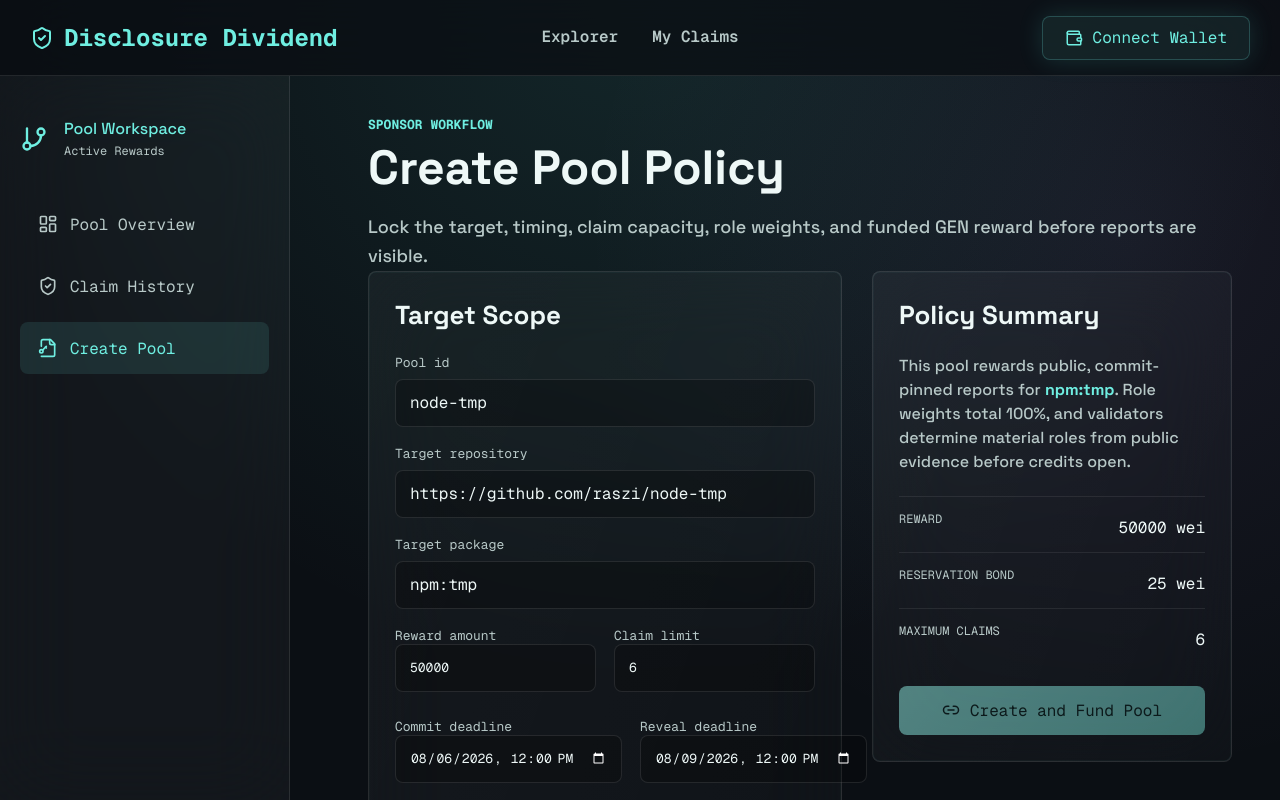
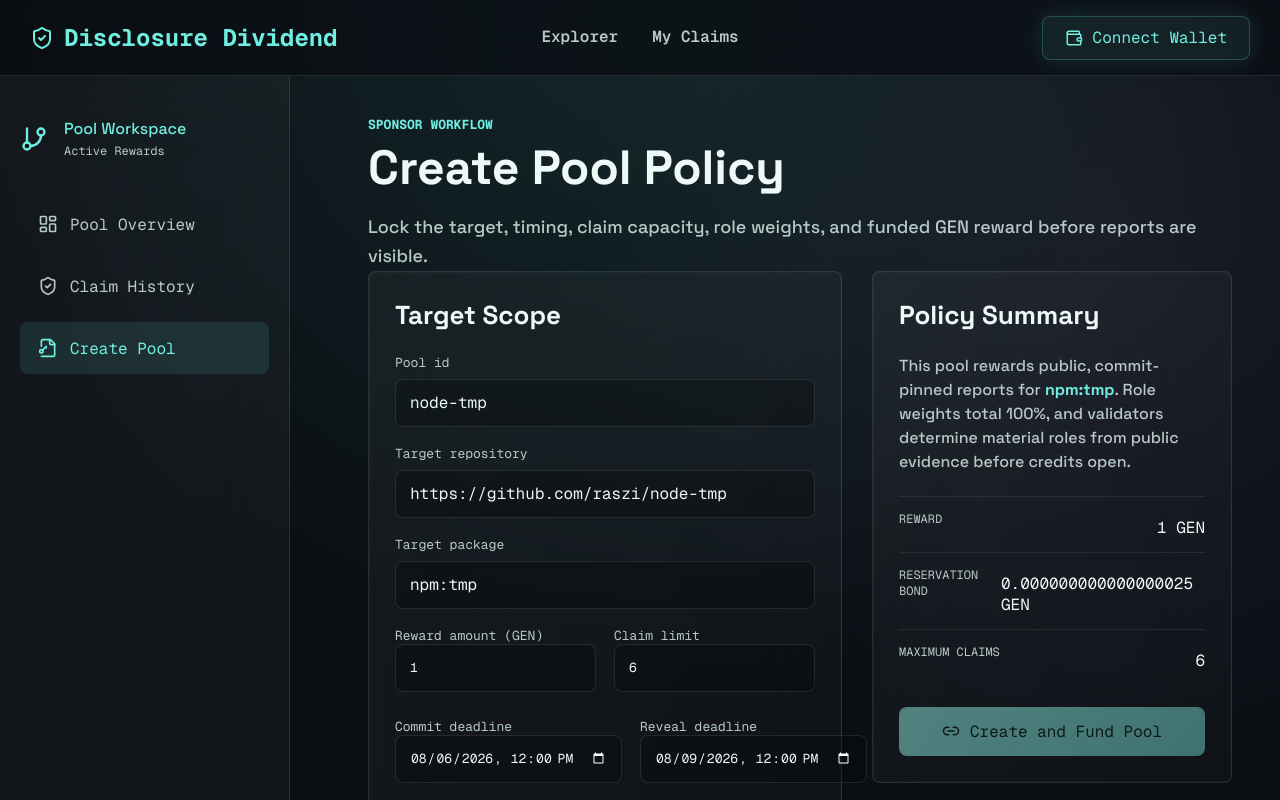
Before and after one commit to duclucky/disclosure-dividend, a React (Vite) app in the folder frontend/: page / in a window 1280 px wide. Both pictures are taken after a click on the button "Create Pool". Shown: the top 800 px of the page. Built offline with nearby package versions, Linux system fonts and the light colour scheme; what genlayer-js would draw is missing.

Commit message:
Display GenLayer token amounts in GEN

```diff
--- a/frontend/src/App.tsx
+++ b/frontend/src/App.tsx
@@ -110,6 +110,34 @@ const statusLabels: Record<PoolStatus, string> = {
   CANCELLED: "Pool closed and funds returned",
 };
 
+const genWeiFactor = 10n ** 18n;
+
+function formatWeiAsGen(value: string | bigint | undefined) {
+  try {
+    const wei = typeof value === "bigint" ? value : BigInt(value || "0");
+    const whole = wei / genWeiFactor;
+    const fraction = wei % genWeiFactor;
+    if (fraction === 0n) return `${whole.toString()} GEN`;
+    const fractionText = fraction.toString().padStart(18, "0").replace(/0+$/, "");
+    return `${whole.toString()}.${fractionText} GEN`;
+  } catch {
+    return "0 GEN";
+  }
+}
+
+function parseGenInputToWei(value: string): bigint | null {
+  const trimmed = value.trim();
+  const match = /^(\d+)(?:\.(\d{1,18}))?$/.exec(trimmed);
+  if (!match) return null;
+  try {
+    const whole = BigInt(match[1]);
+    const fraction = BigInt((match[2] ?? "").padEnd(18, "0") || "0");
+    return whole * genWeiFactor + fraction;
+  } catch {
+    return null;
+  }
+}
+
 function poolFromContract(pool: PoolView): UiPool {
   return {
     id: pool.pool_id,
@@ -117,7 +145,7 @@ function poolFromContract(pool: PoolView): UiPool {
     packageName: pool.target_package,
     issue: pool.ghsa_id ? `${pool.ghsa_id} disclosure` : "Disclosure source pending",
     status: pool.status,
-    reward: `${pool.reward_wei} wei`,
+    reward: formatWeiAsGen(pool.reward_wei),
     rewardWei: pool.reward_wei,
     reservationBondWei: pool.reservation_bond_wei,
     deadline: pool.status === "COMMIT_OPEN" ? `Commit closes ${pool.commit_deadline}` : statusLabels[pool.status],
@@ -407,8 +435,8 @@ function Header({
             <h2>{wallet.walletName || "Browser Wallet"}</h2>
             <p className="wallet-address">{account}</p>
             <div className="wallet-balance">
-              <span>Native balance</span>
-              <strong>{wallet.balanceBusy ? "Loading..." : `${wallet.balanceWei || "0"} wei`}</strong>
+              <span>GenLayer native token</span>
+              <strong>{wallet.balanceBusy ? "Loading..." : formatWeiAsGen(wallet.balanceWei || "0")}</strong>
             </div>
             <button className="logout-button" type="button" onClick={wallet.logout}>
               Logout
@@ -674,7 +702,7 @@ function PoolWorkspace({
                 <label htmlFor="commitment">Commitment digest</label>
                 <input id="commitment" value={commitment} onChange={(event) => setCommitment(event.target.value)} placeholder="64-character sha256 digest" />
                 <label htmlFor="bond">Reservation bond</label>
-                <input id="bond" value={`${pool.reservationBondWei} wei`} readOnly />
+                <input id="bond" value={formatWeiAsGen(pool.reservationBondWei)} readOnly />
                 <button className="primary-cta" type="button" onClick={onSeal} disabled={!canSeal || commitment.length !== 64}>
                   <Fingerprint size={18} aria-hidden="true" />
                   Seal My Report
@@ -714,7 +742,7 @@ function PoolWorkspace({
 
 function Account({ wallet }: { wallet: ReturnType<typeof useWallet> }) {
   const [accountView, setAccountView] = useState<AccountView | null>(null);
-  const [amountWei, setAmountWei] = useState("");
+  const [amountGen, setAmountGen] = useState("");
   const [status, setStatus] = useState("");
   const [busy, setBusy] = useState(false);
 
@@ -738,7 +766,9 @@ function Account({ wallet }: { wallet: ReturnType<typeof useWallet> }) {
     setBusy(true);
     setStatus("Submitting withdrawal...");
     try {
-      await withdrawCredit(wallet.account, amountWei || accountView?.creditWei || "0");
+      const requestedWei = amountGen.trim() ? parseGenInputToWei(amountGen)?.toString() : accountView?.creditWei || "0";
+      if (!requestedWei) throw new Error("Enter a valid GEN amount");
+      await withdrawCredit(wallet.account, requestedWei);
       setStatus("Withdrawal accepted and finalized.");
       await refresh();
     } catch (err) {
@@ -752,7 +782,7 @@ function Account({ wallet }: { wallet: ReturnType<typeof useWallet> }) {
   const hasLiveAccount = Boolean(configuredContractAddress && wallet.account && accountView);
   const showDesignAccount = !configuredContractAddress;
   const creditWei = parseWeiInput(accountView?.creditWei ?? "0") ?? 0n;
-  const requestedWithdrawWei = amountWei.trim() ? parseWeiInput(amountWei) : creditWei;
+  const requestedWithdrawWei = amountGen.trim() ? parseGenInputToWei(amountGen) : creditWei;
   const canWithdraw = Boolean(
     hasLiveAccount &&
       !busy &&
@@ -785,7 +815,7 @@ function Account({ wallet }: { wallet: ReturnType<typeof useWallet> }) {
                     <p>{claim.report_url || "Report remains sealed until reveal."}</p>
                   </div>
                   <dl>
-                    <div><dt>Bond credit</dt><dd>{claim.bond_wei} wei</dd></div>
+                    <div><dt>Bond credit</dt><dd>{formatWeiAsGen(claim.bond_wei)}</dd></div>
                     <div><dt>Status</dt><dd>{claim.outcome}</dd></div>
                     <div><dt>Pool</dt><dd>{claim.pool_id}</dd></div>
                   </dl>
@@ -829,7 +859,7 @@ function Account({ wallet }: { wallet: ReturnType<typeof useWallet> }) {
           <aside className="credit-card glass">
             <h2>Credit Summary</h2>
             <p>Total available balance</p>
-            <strong>{hasLiveAccount ? `${accountView?.creditWei ?? "0"} wei` : showDesignAccount ? "4,475 GEN" : "0 wei"}</strong>
+            <strong>{hasLiveAccount ? formatWeiAsGen(accountView?.creditWei) : showDesignAccount ? "4,475 GEN" : "0 GEN"}</strong>
             <dl>
               <div><dt>Refundable bonds</dt><dd>{hasLiveAccount ? "Included above" : showDesignAccount ? "25 GEN" : "Canonical view"}</dd></div>
               <div><dt>Reward credits</dt><dd>{hasLiveAccount ? "Canonical view" : showDesignAccount ? "4,450 GEN" : "Canonical view"}</dd></div>
@@ -837,8 +867,8 @@ function Account({ wallet }: { wallet: ReturnType<typeof useWallet> }) {
             </dl>
             {hasLiveAccount ? (
               <>
-                <label htmlFor="withdrawAmount">Withdraw amount</label>
-                <input id="withdrawAmount" value={amountWei} onChange={(event) => setAmountWei(event.target.value)} placeholder={accountView?.creditWei ?? "0"} />
+                <label htmlFor="withdrawAmount">Withdraw amount (GEN)</label>
+                <input id="withdrawAmount" inputMode="decimal" value={amountGen} onChange={(event) => setAmountGen(event.target.value)} placeholder={formatWeiAsGen(accountView?.creditWei).replace(" GEN", "")} />
               </>
             ) : null}
             <button className="primary-cta" type="button" onClick={onWithdraw} disabled={!canWithdraw}>
@@ -861,9 +891,9 @@ function CreatePool({ wallet, onCreated }: { wallet: ReturnType<typeof useWallet
     poolId: "node-tmp",
     targetRepository: "https://github.com/raszi/node-tmp",
     targetPackage: "npm:tmp",
-    rewardWei: "50000",
+    rewardGen: "1",
     claimLimit: "6",
-    reservationBondWei: "25",
+    reservationBondGen: "0.000000000000000025",
     commitDeadline: "2026-08-06T12:00",
     revealDeadline: "2026-08-09T12:00",
   });
@@ -881,6 +911,9 @@ function CreatePool({ wallet, onCreated }: { wallet: ReturnType<typeof useWallet
     setBusy(true);
     setStatus("Submitting funded pool...");
     try {
+      const rewardWei = parseGenInputToWei(form.rewardGen);
+      const reservationBondWei = parseGenInputToWei(form.reservationBondGen);
+      if (rewardWei === null || reservationBondWei === null) throw new Error("Enter valid GEN amounts");
       await createPool(wallet.account, {
         poolId: form.poolId,
         targetRepository: form.targetRepository,
@@ -889,8 +922,8 @@ function CreatePool({ wallet, onCreated }: { wallet: ReturnType<typeof useWallet
         claimLimit: Number(form.claimLimit),
         commitDeadline: isoUtc(form.commitDeadline),
         revealDeadline: isoUtc(form.revealDeadline),
-        reservationBondWei: form.reservationBondWei,
-        rewardWei: form.rewardWei,
+        reservationBondWei: reservationBondWei.toString(),
+        rewardWei: rewardWei.toString(),
       });
       setStatus("Pool accepted and finalized. Refreshing explorer.");
       await onCreated();
@@ -921,8 +954,8 @@ function CreatePool({ wallet, onCreated }: { wallet: ReturnType<typeof useWallet
             <input id="targetPackage" value={form.targetPackage} onChange={(event) => updateForm("targetPackage", event.target.value)} />
             <div className="form-split">
               <label htmlFor="rewardAmount">
-                Reward amount
-                <input id="rewardAmount" inputMode="numeric" value={form.rewardWei} onChange={(event) => updateForm("rewardWei", event.target.value)} />
+                Reward amount (GEN)
+                <input id="rewardAmount" inputMode="decimal" value={form.rewardGen} onChange={(event) => updateForm("rewardGen", event.target.value)} />
               </label>
               <label htmlFor="claimLimit">
                 Claim limit
@@ -960,8 +993,8 @@ function CreatePool({ wallet, onCreated }: { wallet: ReturnType<typeof useWallet
               validators determine material roles from public evidence before credits open.
             </p>
             <dl>
-              <div><dt>Reward</dt><dd>{form.rewardWei} wei</dd></div>
-              <div><dt>Reservation bond</dt><dd>{form.reservationBondWei} wei</dd></div>
+              <div><dt>Reward</dt><dd>{parseGenInputToWei(form.rewardGen) === null ? "Invalid GEN amount" : formatWeiAsGen(parseGenInputToWei(form.rewardGen) ?? 0n)}</dd></div>
+              <div><dt>Reservation bond</dt><dd>{parseGenInputToWei(form.reservationBondGen) === null ? "Invalid GEN amount" : formatWeiAsGen(parseGenInputToWei(form.reservationBondGen) ?? 0n)}</dd></div>
               <div><dt>Maximum claims</dt><dd>{form.claimLimit}</dd></div>
             </dl>
             <button className="primary-cta" type="submit" form="createPoolForm" disabled={!configuredContractAddress || !wallet.account || busy}>
```
Also changed, not shown: 1 other file (tests, documents, lock files or other folders).
